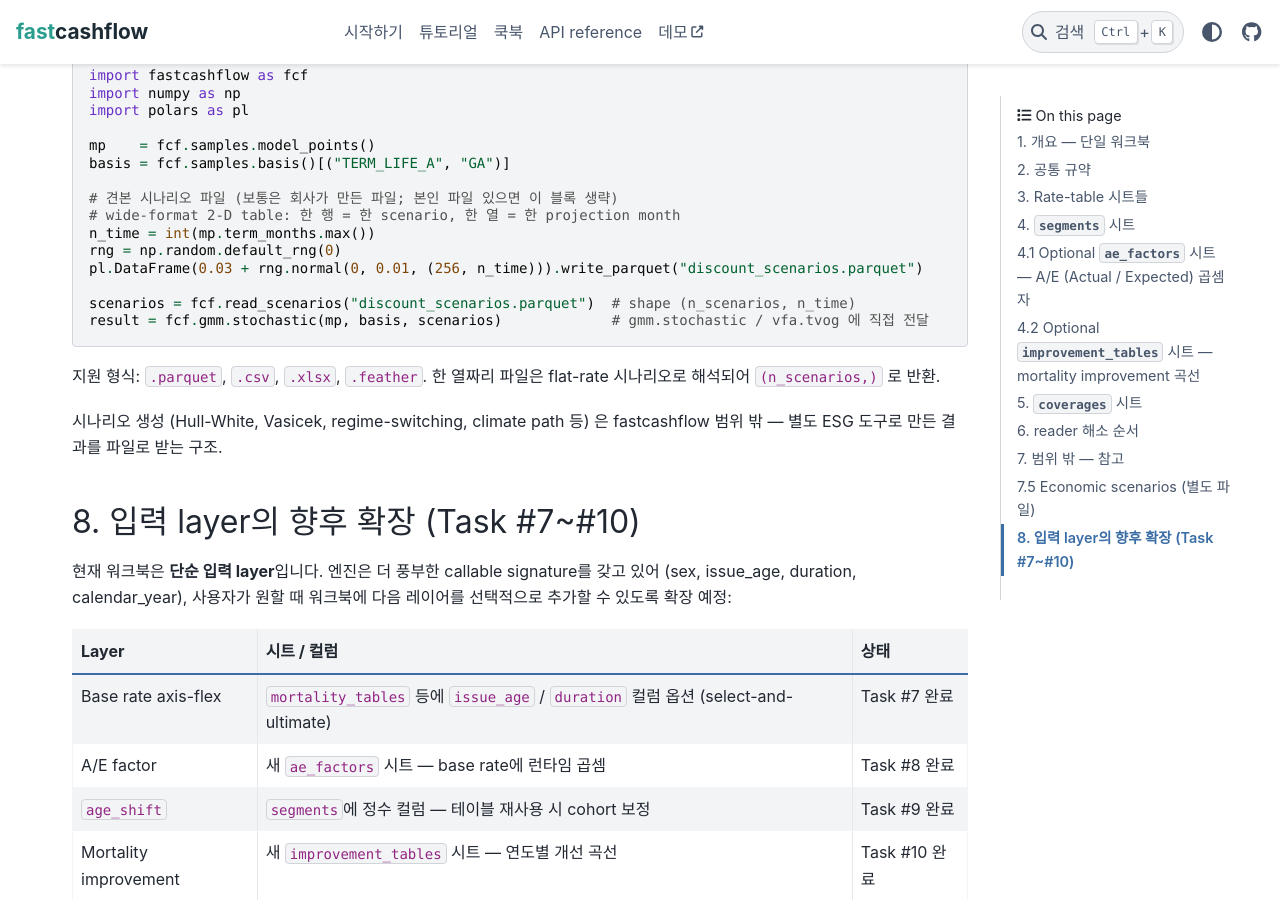
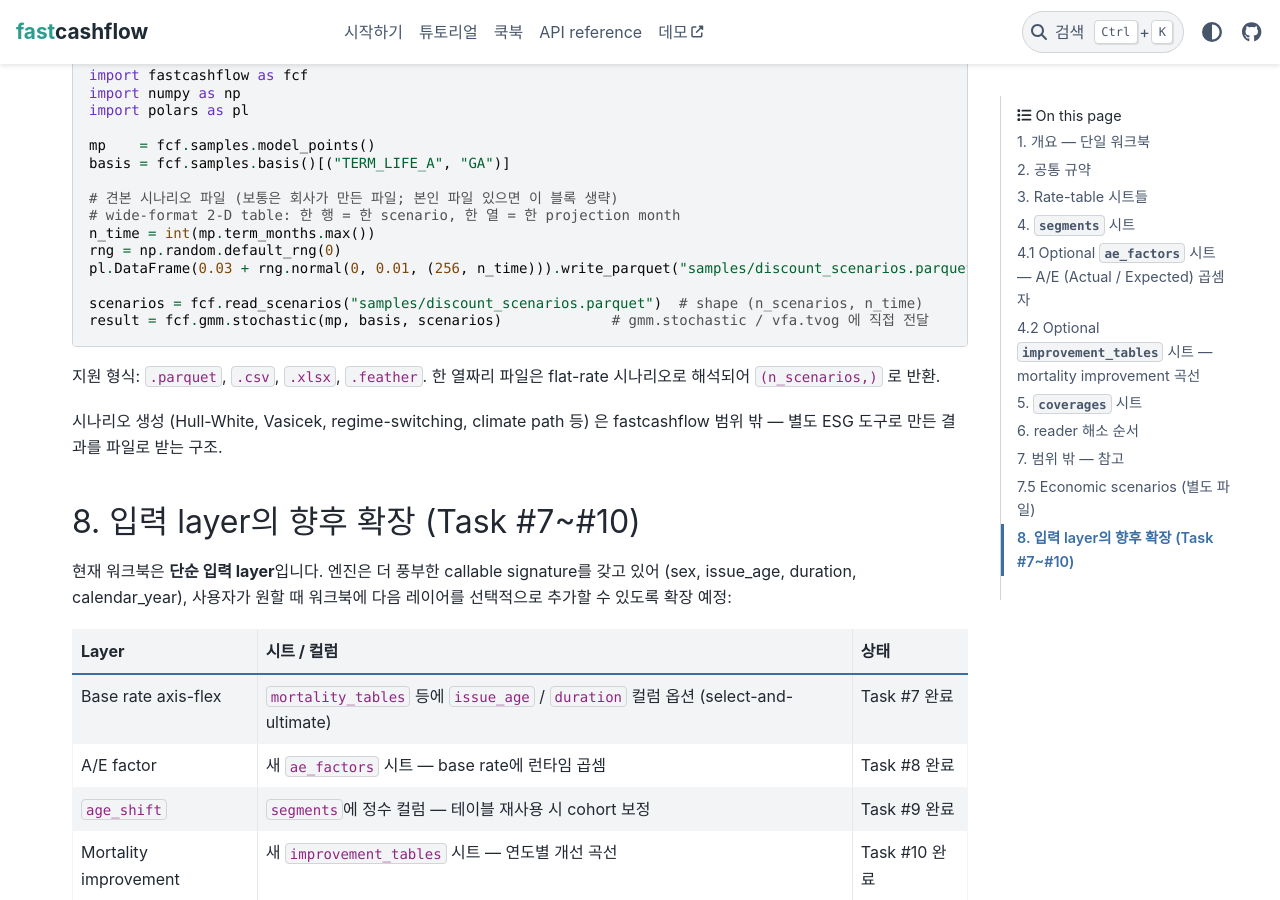
Before and after one commit to seokhoonj/fastcashflow, a Sphinx documentation site: the page built from docs/basis-format.md, in a window 1280 px wide and 900 px high, scrolled down 10852 px. Built offline with Sphinx 7.4.7 and the PyData theme 0.15.4, drawn with Linux system fonts in a browser that asks for light colours; some of the changed text lies outside the part shown.

Commit message:
docs: write basis-format export artifacts under samples/, not the repo root
The export and scenario-parquet demos wrote basis.xlsx / policies.csv /
discount_scenarios.parquet into the working directory, leaving untracked
clutter at the repo root after a docs run. Point them at samples/ (already
gitignored), matching the other I/O chapters.

````diff
--- a/docs/basis-format.md
+++ b/docs/basis-format.md
@@ -42,8 +42,8 @@
 ```python
 import fastcashflow as fcf
 
-fcf.samples.export(".", template="gmm", quiet=True)   # 견본 한 세트 (본인 파일 있으면 생략)
-basis = fcf.read_basis("basis.xlsx")  # dict[(product_code, channel_code), Basis]
+fcf.samples.export("samples", template="gmm", quiet=True)   # 견본 한 세트 (본인 파일 있으면 생략)
+basis = fcf.read_basis("samples/basis.xlsx")  # dict[(product_code, channel_code), Basis]
 basis = basis[("TERM_LIFE_A", "GA")]  # 한 세그먼트
 ```
 
@@ -459,9 +459,9 @@
 # wide-format 2-D table: 한 행 = 한 scenario, 한 열 = 한 projection month
 n_time = int(mp.term_months.max())
 rng = np.random.default_rng(0)
-pl.DataFrame(0.03 + rng.normal(0, 0.01, (256, n_time))).write_parquet("discount_scenarios.parquet")
+pl.DataFrame(0.03 + rng.normal(0, 0.01, (256, n_time))).write_parquet("samples/discount_scenarios.parquet")
 
-scenarios = fcf.read_scenarios("discount_scenarios.parquet")  # shape (n_scenarios, n_time)
+scenarios = fcf.read_scenarios("samples/discount_scenarios.parquet")  # shape (n_scenarios, n_time)
 result = fcf.gmm.stochastic(mp, basis, scenarios)             # gmm.stochastic / vfa.tvog 에 직접 전달
 ```
 
````
